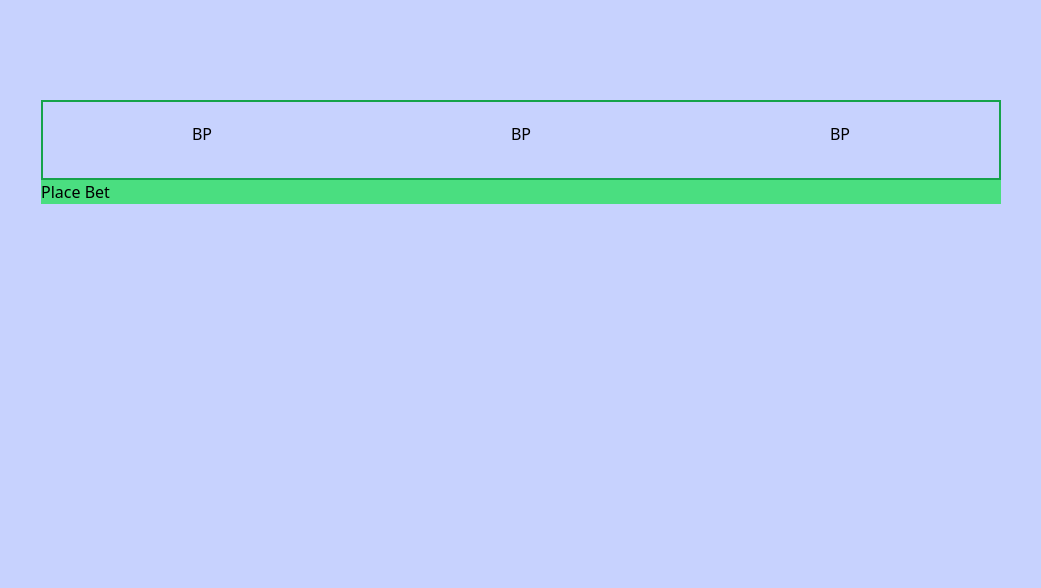
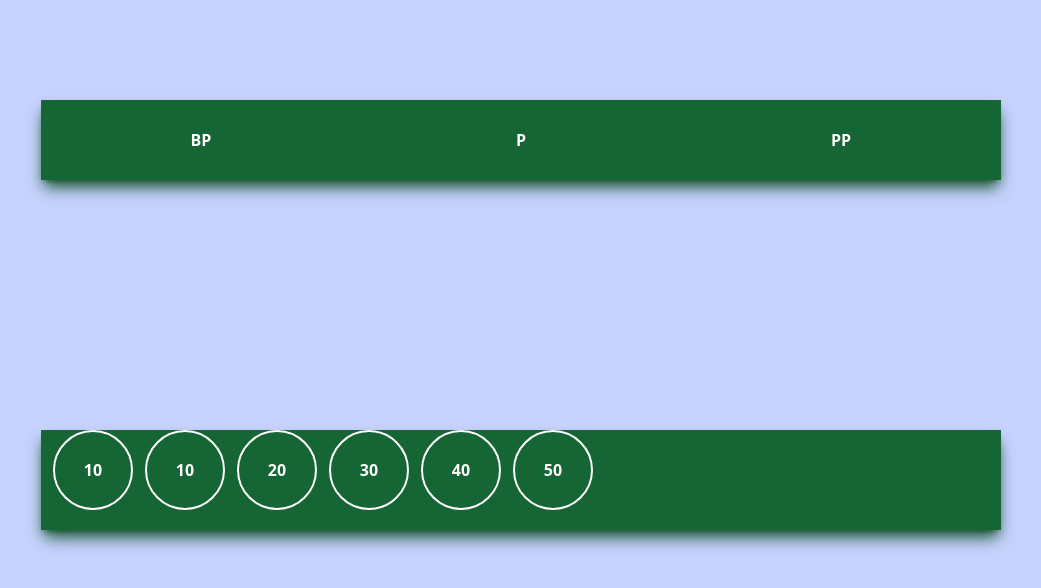
Before and after one commit to Josephmtsai/vue_demo, a Vue app: page / in a window 1280 px wide. Shown: the top 588 px of the page, without its empty margins (119-1160 px from the left). Built offline with nearby package versions, Linux system fonts and the light colour scheme.

Commit message:
Add the Style

```diff
--- a/src/components/LiveDealer.vue
+++ b/src/components/LiveDealer.vue
@@ -1,45 +1,112 @@
 <template>
-  <div class="flex justify-center w-screen">
-    <div class="mt-[100px]">
+  <div
+    class="w-screen flex justify-center items-center flex-wrap"
+    v-on:click="movePosition($event)"
+  >
+    <div
+      class="mt-[100px] w-full flex justify-center items-center cursor-pointer"
+    >
       <div
-        class="flex w-[960px] h-[80px] flex-row justify-center border-green-600"
+        class="flex font-bold w-[960px] h-[80px] flex-row justify-center shadow-lg shadow-green-900"
       >
         <div
-          class="flex-grow first:border-l-2 w-1/3 last:border-r-2 border-t-2 border-b-2 border-green-600"
+          class="flex-grow w-1/3 flex justify-center items-center text-white gap-2 bg-green-800 hover:bg-green-400"
         >
-          <span
-            class="inline-block w-full h-full align-middle text-center p-[20px]"
-            >BP</span
-          >
+          BP
         </div>
         <div
-          class="flex-grow first:border-l-2 w-1/3 last:border-r-2 border-t-2 border-b-2 border-green-600"
+          class="flex-grow w-1/3 flex justify-center items-center text-white gap-2 bg-green-800 hover:bg-green-400"
         >
-          <span
-            class="inline-block w-full h-fullalign-middle text-center p-[20px]"
-            >BP</span
-          >
+          P
         </div>
         <div
-          class="flex-grow first:border-l-2 w-1/3 last:border-r-2 border-t-2 border-b-2 border-green-600"
+          class="flex-grow w-1/3 flex justify-center items-center text-white gap-2 bg-green-800 hover:bg-green-400"
         >
-          <span
-            class="inline-block w-full h-full align-middle text-center p-[20px]"
-            >BP</span
-          >
+          PP
         </div>
       </div>
-      <div class="bg-green-400">Place Bet</div>
+    </div>
+
+    <div
+      class="mt-[250px] w-full flex justify-center items-center cursor-pointer"
+    >
+      <div
+        class="flex w-[960px] h-[100px] flex-row shadow-lg shadow-green-900 font-bold bg-green-800"
+      >
+        <div
+          class="rounded-full border-2 h-[80px] border-white text-white w-[80px] p-5 flex justify-center items-center ml-3 hover:bg-green-400"
+        >
+          10
+        </div>
+        <div
+          class="rounded-full border-2 h-[80px] border-white text-white w-[80px] p-5 flex justify-center items-center ml-3 hover:bg-green-400"
+        >
+          10
+        </div>
+        <div
+          class="rounded-full border-2 h-[80px] border-white text-white w-[80px] p-5 flex justify-center items-center ml-3 hover:bg-green-400"
+        >
+          20
+        </div>
+        <div
+          class="rounded-full border-2 h-[80px] border-white text-white w-[80px] p-5 flex justify-center items-center ml-3 hover:bg-green-400"
+        >
+          30
+        </div>
+        <div
+          class="rounded-full border-2 h-[80px] border-white text-white w-[80px] p-5 flex justify-center items-center ml-3 hover:bg-green-400"
+        >
+          40
+        </div>
+        <div
+          class="rounded-full border-2 h-[80px] border-white text-white w-[80px] p-5 flex justify-center items-center ml-3 hover:bg-green-400"
+        >
+          50
+        </div>
+      </div>
     </div>
   </div>
+  <div
+    class="w-[50px] h-[50px] absolute clickCircle"
+    v-bind:style="{ top: yPosition, left: xPosition }"
+  ></div>
 </template>
-<script setup lang="ts"></script>
+<script setup lang="ts">
+import { ref } from 'vue';
+
+const xPosition = ref('0px');
+const yPosition = ref('0px');
+function movePosition(event: any) {
+  xPosition.value = (event.pageX - 25).toString() + 'px';
+  yPosition.value = (event.pageY - 25).toString() + 'px';
+}
+</script>
 
 <style scoped>
-.flex-item {
-  height: 6em;
-  padding: 1.5em;
-  will-change: filter;
-  transition: filter 300ms;
+.clickCircle:active {
+  box-sizing: border-box;
+  border-style: solid;
+  border-color: black;
+  background-color: transparent;
+  border-radius: 50%;
+  animation: clickEffect 0.4s ease-out;
+  z-index: 99999;
+}
+
+@keyframes clickEffect {
+  0% {
+    opacity: 1;
+    width: 1em;
+    height: 1em;
+    margin-top: 25px;
+    margin-left: 25px;
+    border-width: 0.5em;
+  }
+  100% {
+    opacity: 0.2;
+    width: 5em;
+    height: 5em;
+    border-width: 0.03em;
+  }
 }
 </style>
```
